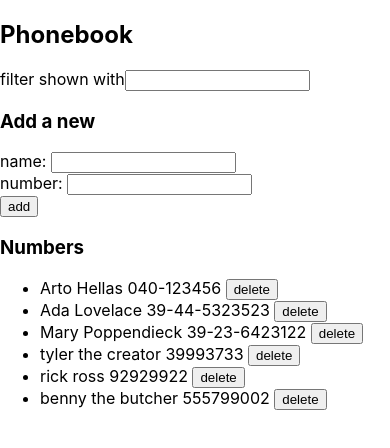
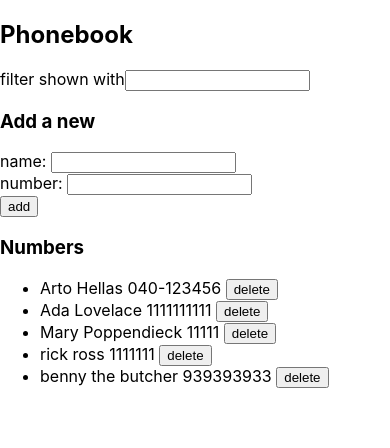
Before and after one commit to xaviguasch/fullstackopen-2022, a React (Create React App) app in the folder part2/the-phonebook-fso-part2-app/: page / in a window 390 px wide. Shown: the top 448 px of the page. Built offline with nearby package versions, Linux system fonts and the light colour scheme; data requests are answered from the project's data file.

Commit message:
solved exercise 2.18*: Phonebook step10

```diff
--- a/part2/the-phonebook-fso-part2-app/db.json
+++ b/part2/the-phonebook-fso-part2-app/db.json
@@ -7,27 +7,22 @@
     },
     {
       "name": "Ada Lovelace",
-      "number": "39-44-5323523",
+      "number": "1111111111",
       "id": 2
     },
     {
       "name": "Mary Poppendieck",
-      "number": "39-23-6423122",
+      "number": "11111",
       "id": 4
     },
     {
-      "name": "tyler the creator",
-      "number": "39993733",
-      "id": 9
-    },
-    {
       "name": "rick ross",
-      "number": "92929922",
+      "number": "1111111",
       "id": 10
     },
     {
       "name": "benny the butcher",
-      "number": "555799002",
+      "number": "939393933",
       "id": 11
     }
   ]
--- a/part2/the-phonebook-fso-part2-app/src/App.js
+++ b/part2/the-phonebook-fso-part2-app/src/App.js
@@ -42,10 +42,26 @@ const App = () => {
     event.preventDefault()
 
     if (checkRepeats(newName)) {
-      alert(`${newName} is already added to phonebook`)
+      if (
+        window.confirm(
+          `${newName} is already added to phonebook, replace old number with a new one?`
+        )
+      ) {
+        const personToUpdate = persons.find(
+          (p) => p.name.toLowerCase() === newName.toLowerCase()
+        )
+        const updatedPerson = { ...personToUpdate, number: newNumber }
+
+        personService.updatePhone(updatedPerson.id, updatedPerson).then((response) => {
+          setPersons(
+            persons.map((person) =>
+              person.id !== updatedPerson.id ? person : updatedPerson
+            )
+          )
+        })
+      }
     } else {
       const newContact = { name: newName, number: newNumber }
-
       personService
         .create(newContact)
         .then((response) => setPersons([...persons, response.data]))
--- a/part2/the-phonebook-fso-part2-app/src/services/persons.js
+++ b/part2/the-phonebook-fso-part2-app/src/services/persons.js
@@ -14,8 +14,13 @@ const deleteItem = (id) => {
   return axios.delete(`${baseUrl}/${id}`, id)
 }
 
+const updatePhone = (id, changedContact) => {
+  return axios.put(`${baseUrl}/${id}`, changedContact)
+}
+
 export default {
   getAll,
   create,
   deleteItem,
+  updatePhone,
 }
```
